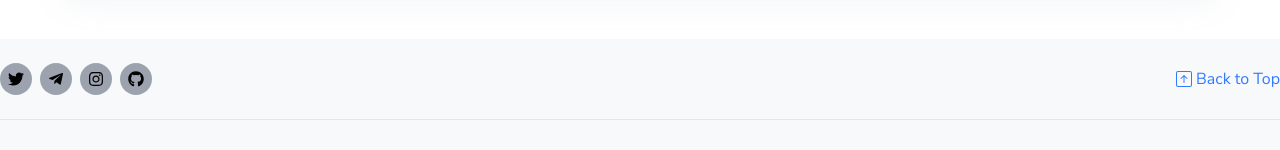
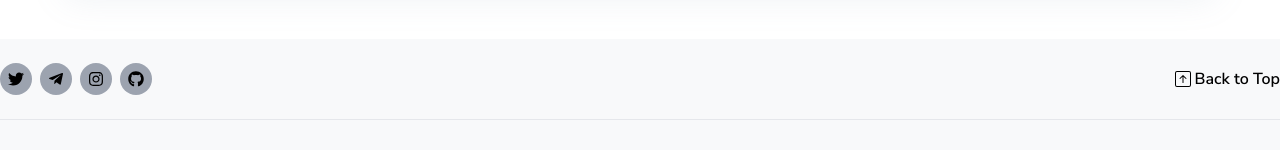
Before and after one commit to noorshanu/memeblock-explorer, a React (Create React App) app: page / in a window 1280 px wide. Shown: the part 1634-1784 px from the top of the page. Built offline with nearby package versions, Linux system fonts and the light colour scheme.

Commit message:
Update Footer.jsx

```diff
--- a/src/sections/Footer.jsx
+++ b/src/sections/Footer.jsx
@@ -24,7 +24,7 @@ function Footer() {
 </a>
 </div>
 
-<a class="link-dark flex gap-1 items-center" href="/">
+<a class="text-black font-semibold flex gap-1 items-center" href="/">
 <BsArrowUpSquare/> Back to Top
 </a>
 </div>
```
